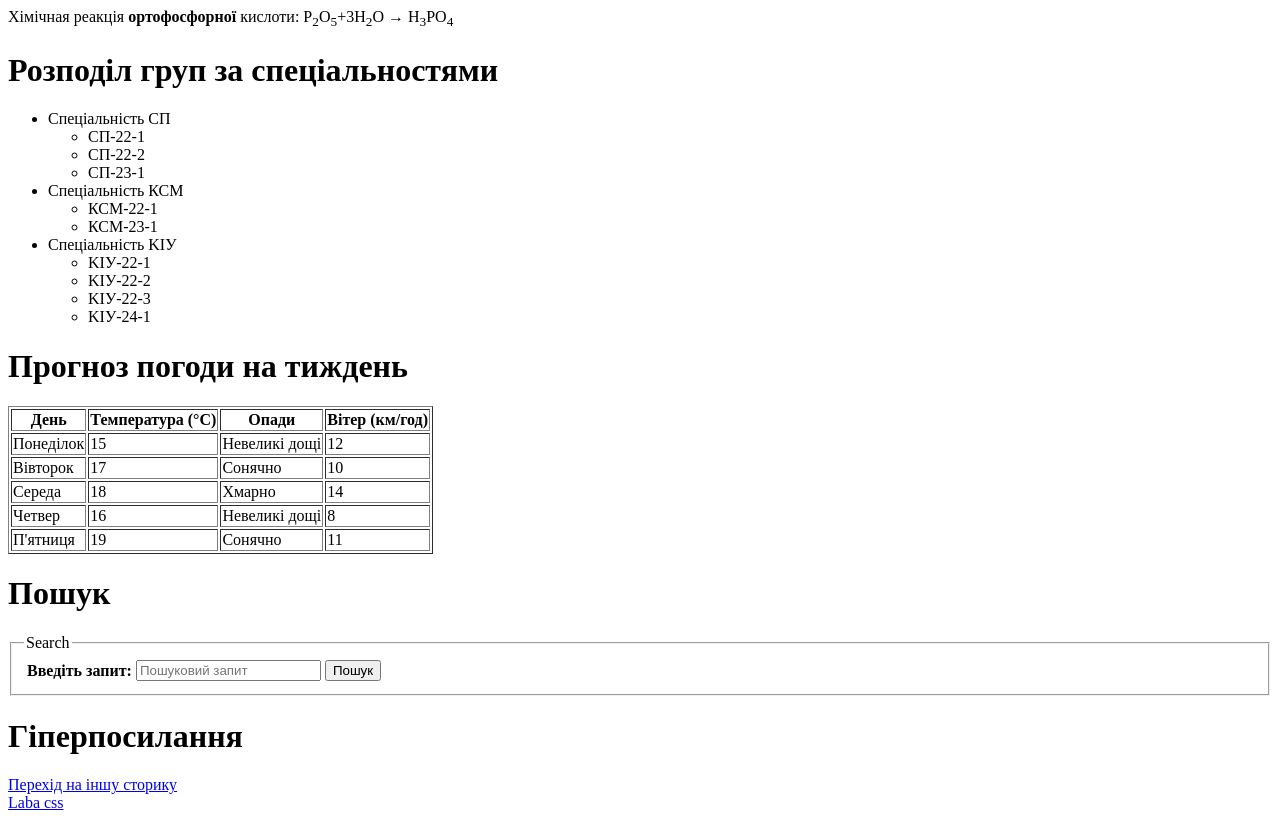
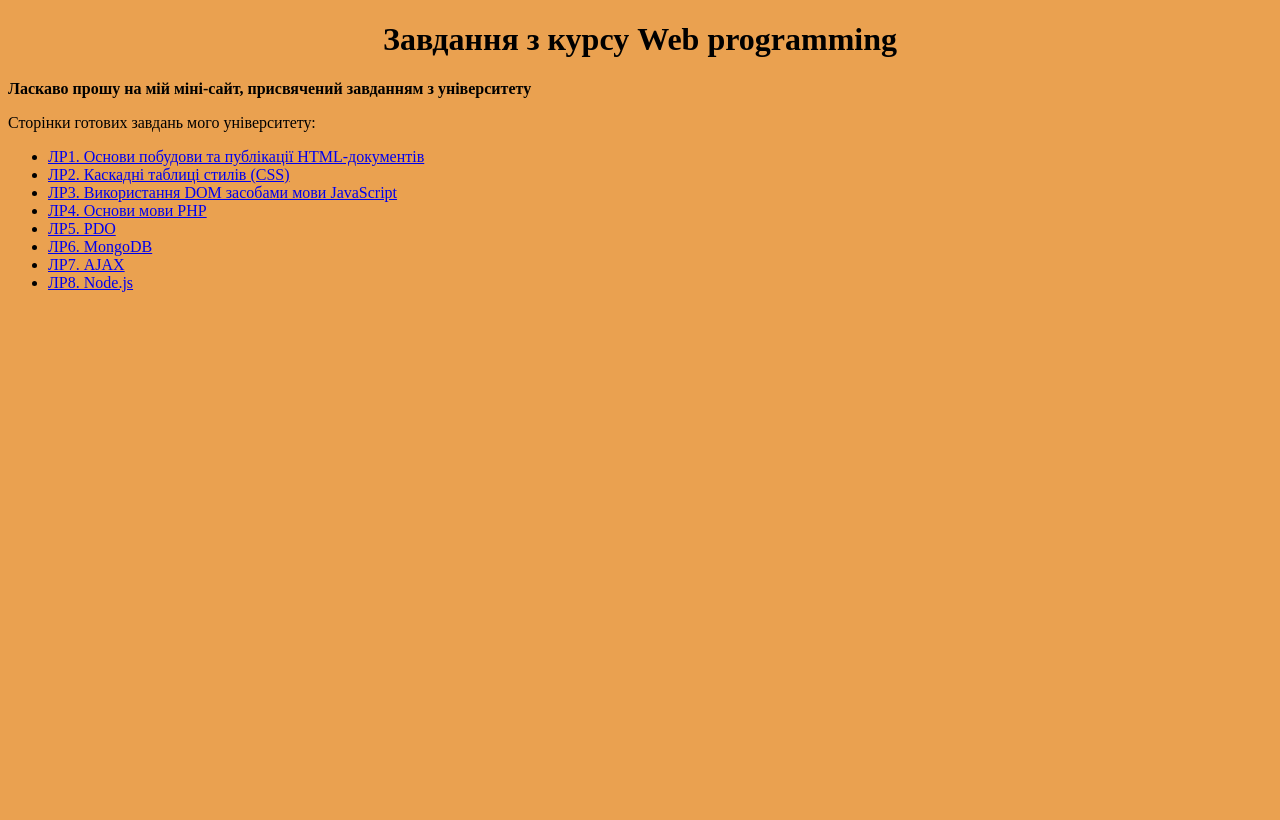
Before and after one commit to projectMHCore/univer, a PHP site: page / in a window 1280 px wide. After the commit the page ends 292 px from the top, so only its background shows below. Run offline with PHP 8.4, Linux system fonts and the light colour scheme; lists and menus that the app fills with data are empty.

Commit message:
All over apdate

```diff
--- a/lab_css.html
+++ b/Laba_2/index.html
@@ -1,5 +1,5 @@
 <!DOCTYPE html>
-<html lang="ua">
+<html lang="uk">
 <head>
     <meta charset="UTF-8">
     <meta name="viewport" content="width=device-width, initial-scale=1.0">
@@ -42,12 +42,12 @@
         </div>
 
         <p align="right">
-            <img src="more_raccoon.jpg" width="300"
+            <img src="../image/more_raccoon.jpg" width="300"
             style="position: absolute; left:1%; clip:rect(0px, 300px, 150px, 150px)">
         </p><br><br><br><br><br><br><br>
 
         <!-- Изображение с обтеканием текста с помощью float -->
-        <img src="raccoon_fun.png" alt="Пример изображения" class="float-image">
+        <img src="../image/raccoon_fun.png" alt="Пример изображения" class="float-image">
         <p>Lorem ipsum dolor sit amet. Et voluptatem perspiciatis est facilis reiciendis non atque eaque.
             A omnis maxime sit quidem quidem qui galisum tenetur sit doloribus eveniet? Qui ipsam quibusdam et quia nulla est libero nostrum ab ducimus
             corporis ut amet enim At veniam iusto ut expedita expedita.
--- a/style_2.css
+++ b/Laba_2/style_2.css
@@ -27,7 +27,7 @@ h1 {
     padding-left: 20px;
 }
 .custom-image-list li {
-    background-image: url('raccoon_car.png');
+    background-image: url('../image/raccoon_car.png');
     background-size: 20px 20px;
     background-repeat: no-repeat;
     background-position: 0 5px;
--- a/index.html
+++ b/index.html
@@ -3,95 +3,23 @@
 <head>
     <meta charset="UTF-8">
     <meta name="viewport" content="width=device-width, initial-scale=1.0">
-    <title>Laba_1</title>
-    <base target="_blank">
+    <title>Завдання з курсу Web programming</title>
 </head>
-<body>
-    <span>Хімічная реакція <b>ортофосфорної</b> кислоти: P<sub>2</sub>O<sub>5</sub>+3H<sub>2</sub>O &#8594; H<sub>3</sub>PO<sub>4</sub></span>
+<body bgcolor= "#eaa150">
+    <h1 align="center">Завдання з курсу Web programming</h1>
 
-    <h1>Розподіл груп за спеціальностями</h1>
-    <ul class="custom-list">
-        <li>Спеціальність СП
-            <ul>
-                <li>СП-22-1</li>
-                <li>СП-22-2</li>
-                <li>СП-23-1</li>
-            </ul>
-        </li>
-        <li>Спеціальність КСМ
-            <ul>
-                <li>КСМ-22-1</li>
-                <li>КСМ-23-1</li>
-            </ul>
-        </li>
-        <li>Спеціальність KIУ
-            <ul>
-                <li>KIУ-22-1</li>
-                <li>KIУ-22-2</li>
-                <li>KIУ-22-3</li>
-                <li>KIУ-24-1</li>
-            </ul>
-        </li>
+    <p><b>Ласкаво прошу на мій міні-сайт, присвячений завданням з університету</b></p>
+
+    <p>Сторінки готових завдань мого університету:</p>
+    <ul>
+        <li><a href="laba_1/index.html">ЛР1. Основи побудови та публікації HTML-документів</a></li>
+        <li><a href="Laba_2/index.html">ЛР2. Каскадні таблиці стилів (CSS)</a></li>
+        <li><a href="soon.html">ЛР3. Використання DOM засобами мови JavaScript</a></li>
+        <li><a href="soon.html">ЛР4. Основи мови PHP</a></li>
+        <li><a href="soon.html">ЛР5. PDO</a></li>
+        <li><a href="soon.html">ЛР6. MongoDB</a></li>
+        <li><a href="soon.html">ЛР7. AJAX</a></li>
+        <li><a href="soon.html">ЛР8. Node.js</a></li>
     </ul>
-
-    <h1>Прогноз погоди на тиждень</h1>
-    <table border="1">
-        <tr>
-            <th>День</th>
-            <th>Температура (°C)</th>
-            <th>Опади</th>
-            <th>Вітер (км/год)</th>
-        </tr>
-        <tr>
-            <td>Понеділок</td>
-            <td>15</td>
-            <td>Невеликі дощі</td>
-            <td>12</td>
-        </tr>
-        <tr>
-            <td>Вівторок</td>
-            <td>17</td>
-            <td>Сонячно</td>
-            <td>10</td>
-        </tr>
-        <tr>
-            <td>Середа</td>
-            <td>18</td>
-            <td>Хмарно</td>
-            <td>14</td>
-        </tr>
-        <tr>
-            <td>Четвер</td>
-            <td>16</td>
-            <td>Невеликі дощі</td>
-            <td>8</td>
-        </tr>
-        <tr>
-            <td>П'ятниця</td>
-            <td>19</td>
-            <td>Сонячно</td>
-            <td>11</td>
-        </tr>
-    </table>
-
-    <h1>Пошук</h1>
-    <form action="/search" method="GET">
-        <fieldset>
-            <legend>Search</legend>
-            <table>
-                <tbody>
-                    <tr>
-                        <th><label for="query">Введіть запит:</label></th>
-                        <th><input type="search" id="query" name="q" placeholder="Пошуковий запит"></th>
-                        <th><button type="submit">Пошук</button></th>
-                    </tr>
-                </tbody>
-            </table>
-        </fieldset>
-    </form>
-
-    <h1>Гіперпосилання</h1>
-    <a href="page.html">Перехід на іншу сторику</a><br>
-    <a href="lab_css.html">Laba css</a>
 </body>
 </html>
--- a/page.html
+++ b/laba_1/page.html
@@ -6,6 +6,6 @@
     <title>Інша сторінка</title>
 </head>
 <body>
-    <a href="https://forum.mhcore.xyz">Форум</a>
+    <a href="https://www.mhcore.xyz">Мої роботи</a>
 </body>
 </html>
```
Also changed, not shown: laba_1/index.html (added, +96 -0 lines), soon.html (added, +11 -0 lines), image/more_raccoon.jpg (renamed from more_raccoon.jpg), image/raccoon_car.png (renamed from raccoon_car.png), image/raccoon_fun.png (renamed from raccoon_fun.png).
